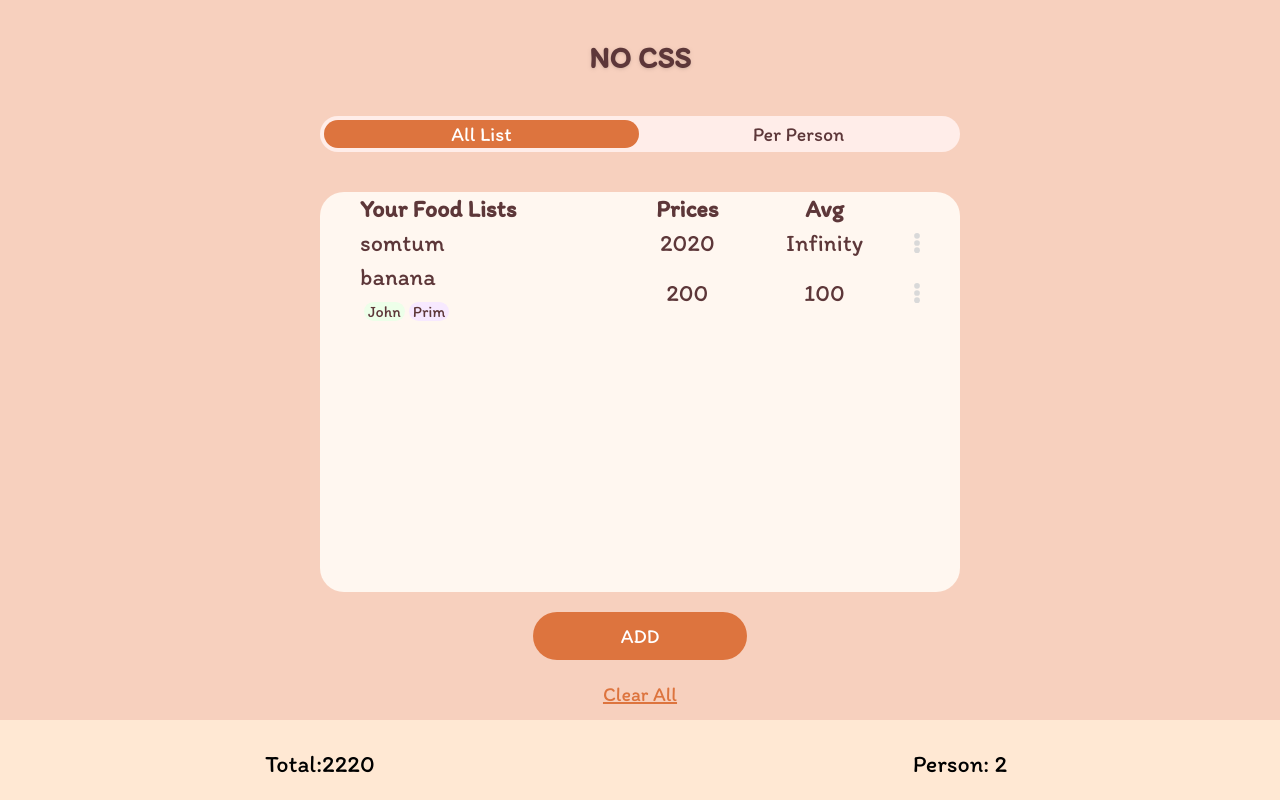
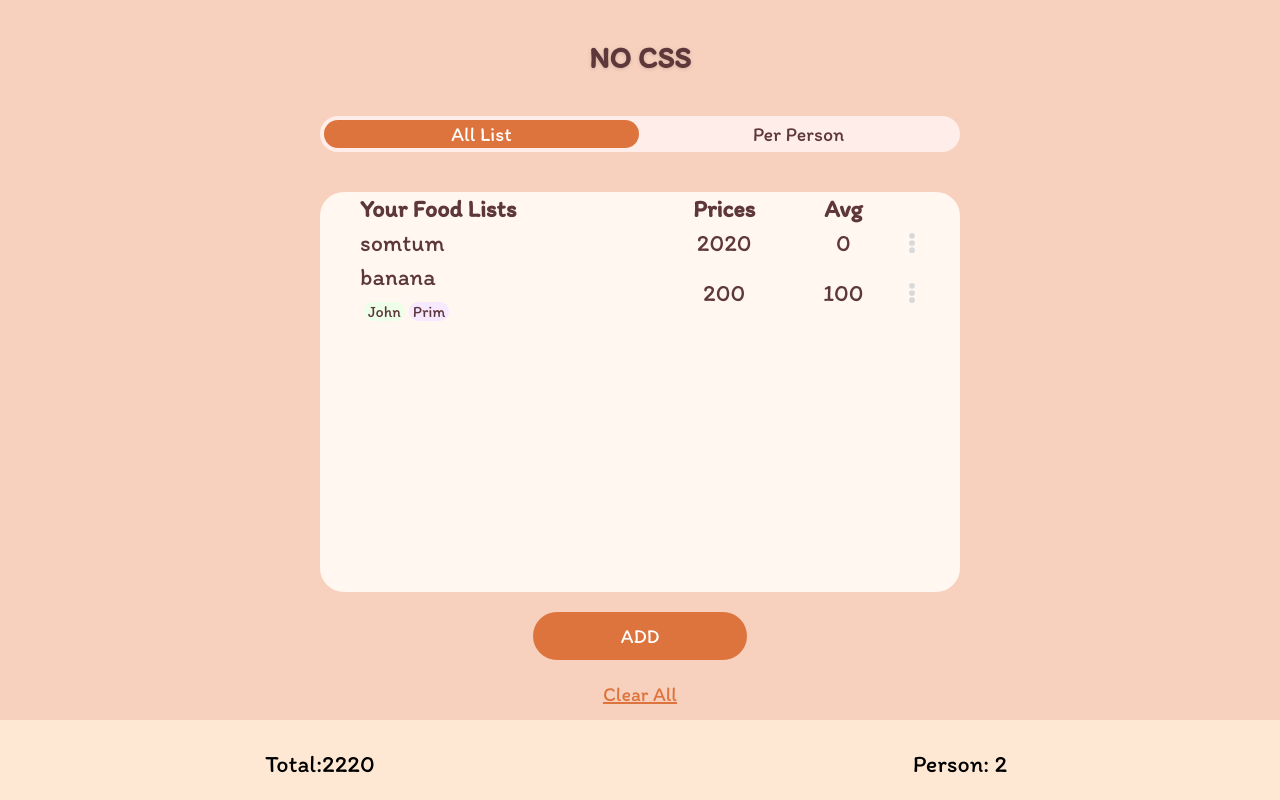
Before and after one commit to panithee/PROJECT1-SEC-1-noCSS, a Vue app: page / in a window 1280 px wide. Built offline with nearby package versions, Linux system fonts and the light colour scheme.

Commit message:
update person size

```diff
--- a/src/App.vue
+++ b/src/App.vue
@@ -152,7 +152,10 @@ const personPrices = computed(() => {
   }
   return "";
 });
-
+const avgFood = (index) => {
+  console.log(index);
+  return foodLists.value[index].person.length === 0 ? 0 : foodLists.value[index].price / foodLists.value[index].person.length;
+};
 </script>
 
 <template>
@@ -210,7 +213,7 @@ const personPrices = computed(() => {
               </td>
               <td class="pr-4 text-2xl text-center">{{ food.price }}</td>
               <td class="pr-4 text-2xl text-center">
-                {{ food.price / food.person.length }}
+                {{ avgFood(index) }}
               </td>
               <td>
                 <img :id="index" alt="iconEdit" class="w-5 h-5 mr-3" src="./assets/more-vertical.svg"
@@ -308,15 +311,12 @@ const personPrices = computed(() => {
               <div class="flex mt-2 text-2xl text-brownFont">Add Payer</div>
               <div class="flex mt-2">
                 <img alt="iconEdit" class="h-7" src="./assets/PersonCount.svg" /><span
-                  class="pl-2 pr-3 text-xl bg-bgbtn rounded-tr-xl rounded-br-xl">{{ personSize }}</span>
+                  class="pl-2 pr-3 text-xl bg-bgbtn rounded-tr-xl rounded-br-xl">{{ personFood.length }}</span>
               </div>
               <div
                 :class="personFood.length !== 0 ? 'flex mt-2 bg-bgbtn w-[280px] h-[92px] rounded-2xl' : 'flex mt-2 bg-bgbtn w-[280px] h-[92px] rounded-2xl justify-center items-center'">
-                <div v-if="persons.length === 0" class="flex items-center justify-center px-2 m-2 h-9 text-slate-700">
-                  No
-                  one right now~~
-                </div>
-                <div v-else
+
+                <div
                   class="flex flex-wrap w-24 h-20 overflow-y-scroll sm:overflow-hidden sm:flex-wrap sm:w-full sm:overflow-y-scroll">
                   <div v-for="(person, index) in persons" key="index" class="mt-1 ml-1">
                     <span :class="checkPerson(person.name) ? 'bg-btn1' : 'bg-bgPage'" class="px-2 text-base rounded-xl "
```
